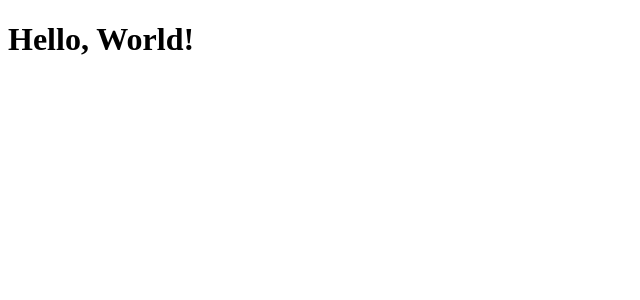
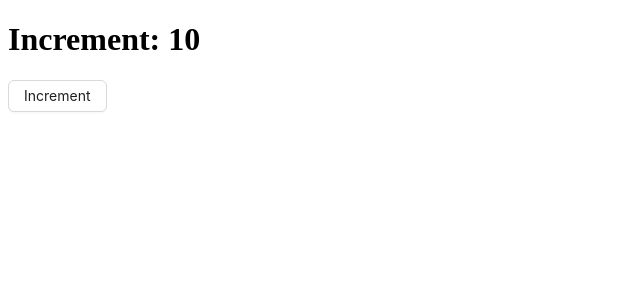
Before and after one commit to AlgorBerunDev/web-group, a React (Vite) app: page / in a window 1280 px wide. Shown: the top 300 px of the page, without its empty margins (0-640 px from the left). Built offline with nearby package versions, Linux system fonts and the light colour scheme.

Commit message:
Add Increment component and useIncrement hook

```diff
--- a/src/App.tsx
+++ b/src/App.tsx
@@ -1,5 +1,10 @@
+import { Increment } from "./components/Incerement";
+import { useIncrement } from "./hooks/useIncrement";
+
 function App() {
-  return <h1>Hello, World!</h1>;
+  const incrementState = useIncrement(10);
+
+  return <Increment increment={incrementState.increment} onIncrement={incrementState.handleIncrement} />;
 }
 
 export default App;
--- /dev/null
+++ b/src/components/Incerement.tsx
@@ -0,0 +1,15 @@
+import { Button } from "antd";
+
+interface IncrementProps {
+  increment: number;
+  onIncrement: () => void;
+}
+
+export const Increment: React.FC<IncrementProps> = ({ increment, onIncrement }) => {
+  return (
+    <div>
+      <h1>Increment: {increment}</h1>
+      <Button onClick={onIncrement}>Increment</Button>
+    </div>
+  );
+};
--- /dev/null
+++ b/src/hooks/useIncrement.ts
@@ -0,0 +1,11 @@
+import { useState } from "react";
+
+export const useIncrement = (initialState: number = 0) => {
+  const [increment, setIncrement] = useState(initialState);
+  const handleIncrement = () => setIncrement(currentIncrement => currentIncrement + 1);
+
+  return {
+    increment,
+    handleIncrement,
+  };
+};
```
